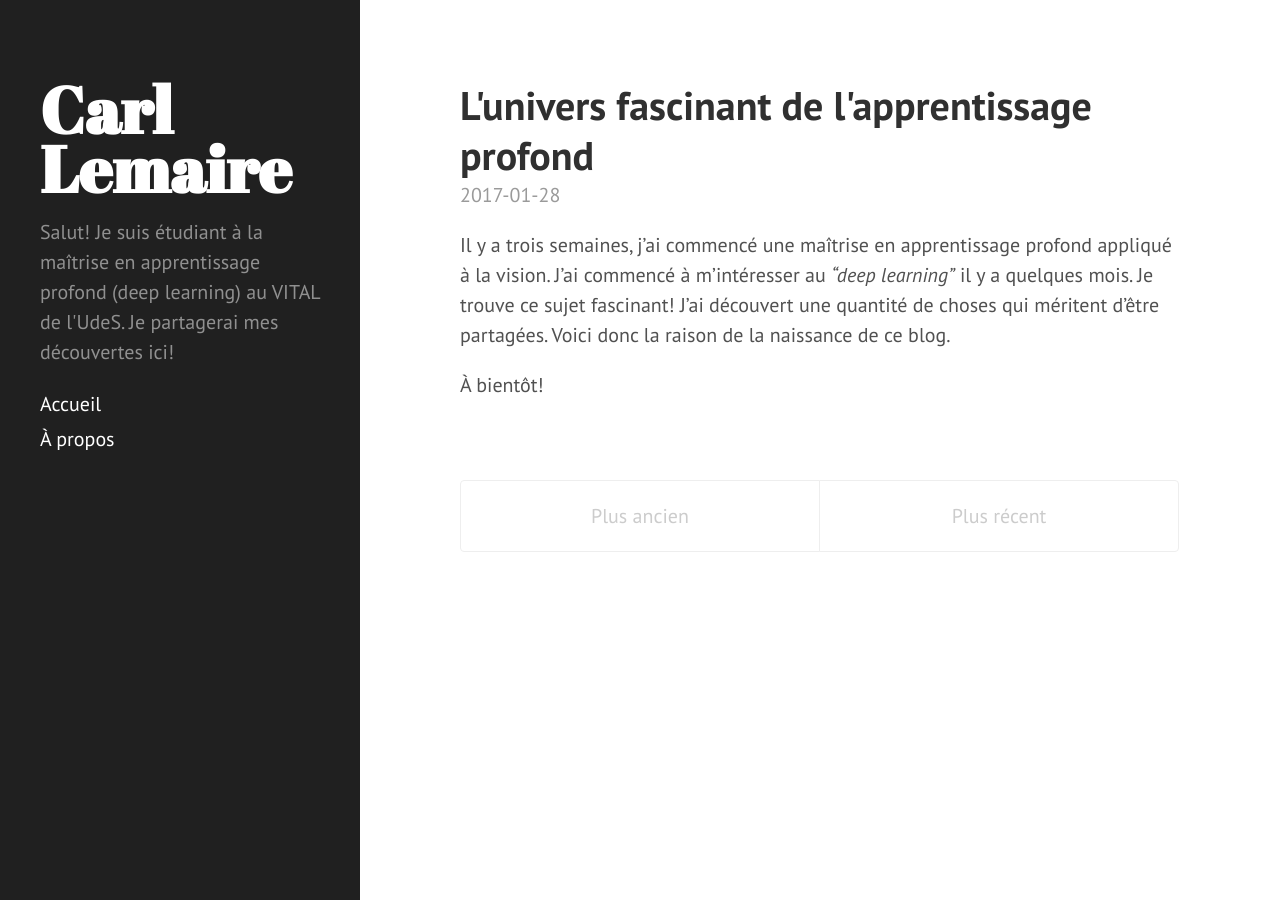
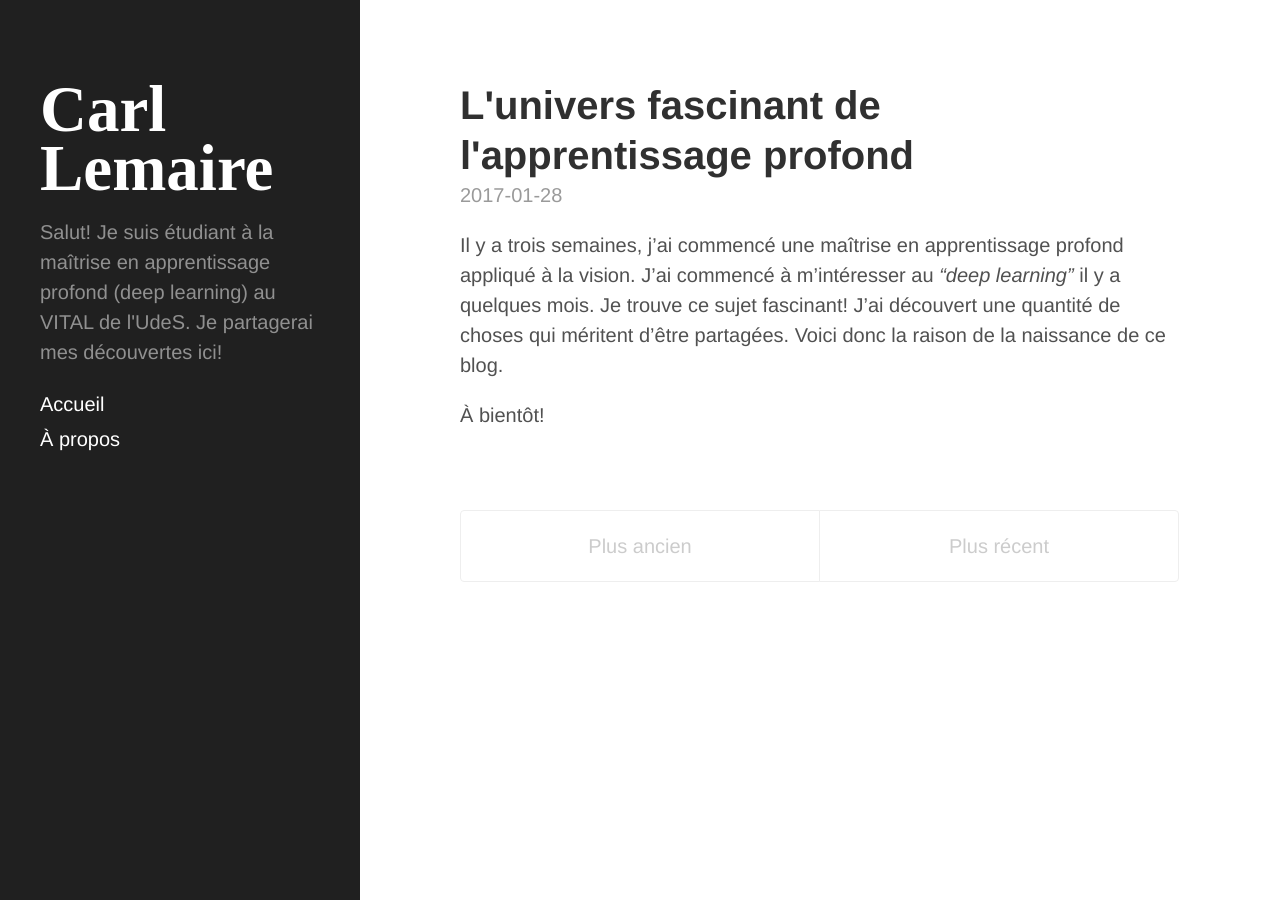
Before and after one commit to lemairecarl/lemairecarl.github.io, a Jekyll site: the page built from index.html, in a window 1280 px wide. Built offline with Jekyll 4.4.1, drawn with Linux system fonts in a browser that asks for light colours; some web fonts are replaced; the list of posts is cut into pages by our own code.

```diff
--- a/_includes/head.html
+++ b/_includes/head.html
@@ -18,7 +18,7 @@
   <link rel="stylesheet" href="{{ site.baseurl }}public/css/poole.css">
   <link rel="stylesheet" href="{{ site.baseurl }}public/css/syntax.css">
   <link rel="stylesheet" href="{{ site.baseurl }}public/css/hyde.css">
-  <link rel="stylesheet" href="http://fonts.googleapis.com/css?family=PT+Sans:400,400italic,700|Abril+Fatface">
+  <link rel="stylesheet" href="fonts.googleapis.com/css?family=PT+Sans:400,400italic,700|Abril+Fatface">
 
   <!-- Icons -->
   <link rel="apple-touch-icon-precomposed" sizes="144x144" href="{{ site.baseurl }}public/apple-touch-icon-144-precomposed.png">
--- a/public/css/hyde.css
+++ b/public/css/hyde.css
@@ -52,8 +52,6 @@ html {
  * Flexible banner for housing site name, intro, and "footer" content. Starts
  * out above content in mobile and later moves to the side with wider viewports.
  */
-
-@import url('https://fonts.googleapis.com/css?family=Abril+Fatface');
 
 .sidebar {
   text-align: center;
```
Also changed, not shown: 16 other files.
